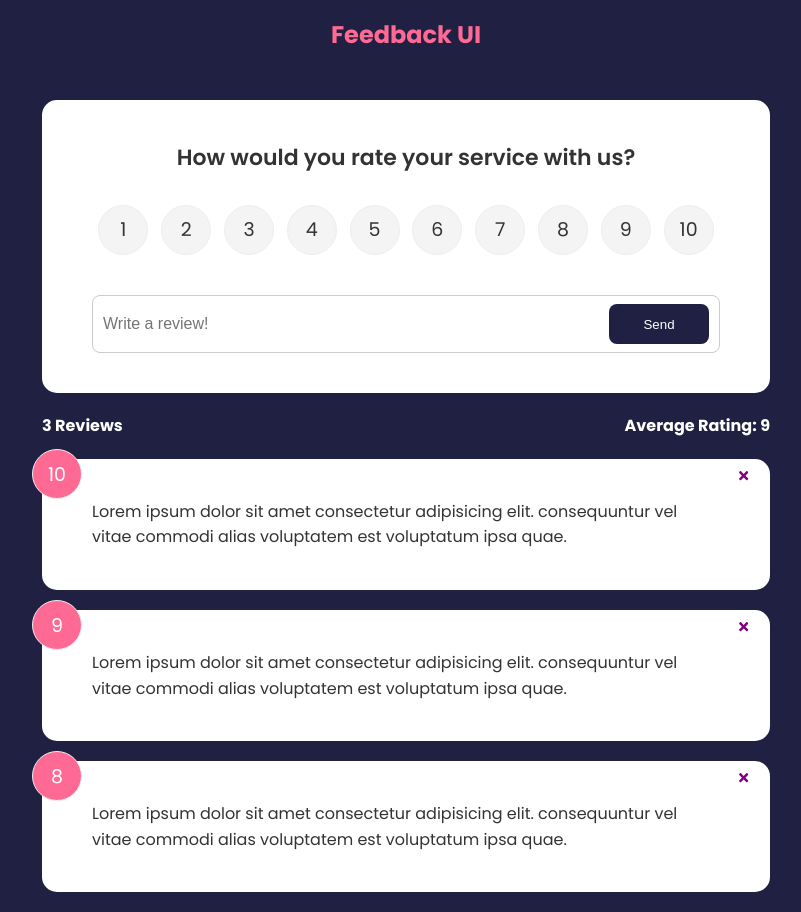
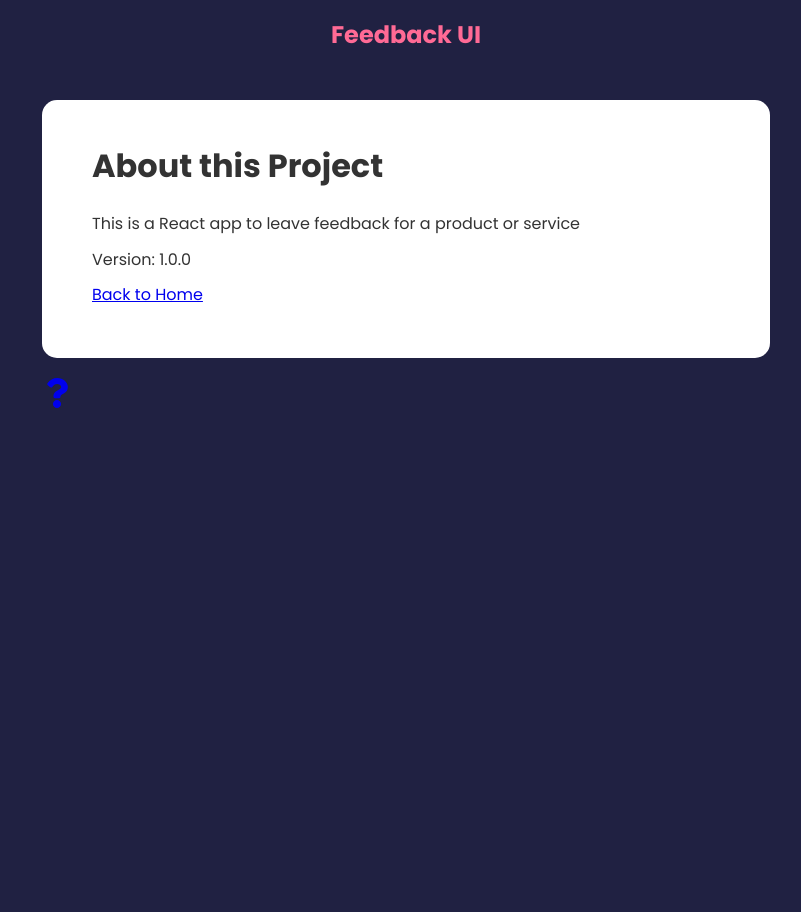
Before and after one commit to JacksonLeb/FeedbackApp, a React (Create React App) app: page /about in a window 1280 px wide. Shown: the whole page, without its empty margins (234-1035 px from the left). After the commit the page ends 800 px from the top, so only its background shows below. Built offline with nearby package versions, Linux system fonts and the light colour scheme.

Commit message:
added routing components to the site

```diff
--- a/package.json
+++ b/package.json
@@ -13,7 +13,7 @@
     "react": "^17.0.2",
     "react-dom": "^17.0.2",
     "react-icons": "^4.3.1",
-    "react-router-dom": "^6.0.1",
+    "react-router-dom": "^6.2.1",
     "react-scripts": "4.0.3",
     "uuid": "^8.3.2",
     "web-vitals": "^1.1.2"
--- a/src/App.js
+++ b/src/App.js
@@ -1,11 +1,14 @@
 import { v4 as uuidv4 } from 'uuid'
+import {BrowserRouter as Router, Route, Routes} from 'react-router-dom'
 import { useState } from 'react'
 import Header from './components/Header'
 import FeedbackList from './components/FeedbackList'
 import FeedbackData from './data/FeedbackData'
 import FeedbackStats from './components/FeedbackStats'
 import FeedbackForm from './components/FeedbackForm'
+import AboutIconLink from './components/AboutIconLink'
 import Card from './components/shared/Card'
+import AboutPage from './pages/AboutPage'
 
 
 function App() {
@@ -26,15 +29,31 @@
 
 
   return (
-    <>
+    <Router>
       <Header />
       <div className='container'>
-        <FeedbackForm handleAdd={addFeedback} />
-        <FeedbackStats feedback={feedback} />
-        <FeedbackList feedback={feedback}
-        handleDelete={deleteFeedback}/>
+        <Routes>
+          <Route
+          exact
+          path='/'
+          element={
+            <>
+              <FeedbackForm handleAdd={addFeedback} />
+              <FeedbackStats feedback={feedback} />
+              <FeedbackList feedback={feedback}
+              handleDelete={deleteFeedback}/>
+            </>
+          }>
+
+          </Route>
+
+          <Route path='/about' element={<AboutPage/>}/>
+        </Routes>
+
+        <AboutIconLink />
+
       </div>
-    </>
+    </Router>
   )
 }
 
--- /dev/null
+++ b/src/components/AboutIconLink.jsx
@@ -0,0 +1,15 @@
+import React from 'react'
+import {FaQuestion} from 'react-icons/fa'
+import {Link} from 'react-router-dom'
+
+function AboutIconLink() {
+  return (
+    <div className='about'>
+        <Link to='/about'>
+            <FaQuestion size={30} />
+        </Link>
+    </div>
+  )
+}
+
+export default AboutIconLink
--- /dev/null
+++ b/src/pages/AboutPage.jsx
@@ -0,0 +1,23 @@
+import React from 'react'
+import Card from '../components/shared/Card'
+import {Link} from 'react-router-dom'
+
+
+function AboutPage() {
+  return (
+    <Card>
+        <div className='about'>
+            <h1>About this Project</h1>
+            <p>This is a React app to leave feedback for a product or
+            service</p>
+            <p>Version: 1.0.0</p>
+
+            <p>
+                <Link to='/'>Back to Home</Link>
+            </p>
+        </div>
+    </Card>
+  )
+}
+
+export default AboutPage
```
Also changed, not shown: 1 other file (tests, documents, lock files or other folders).
